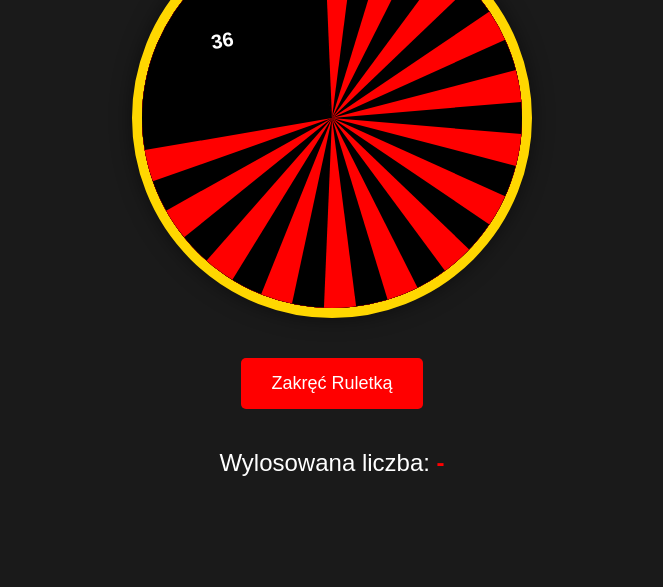
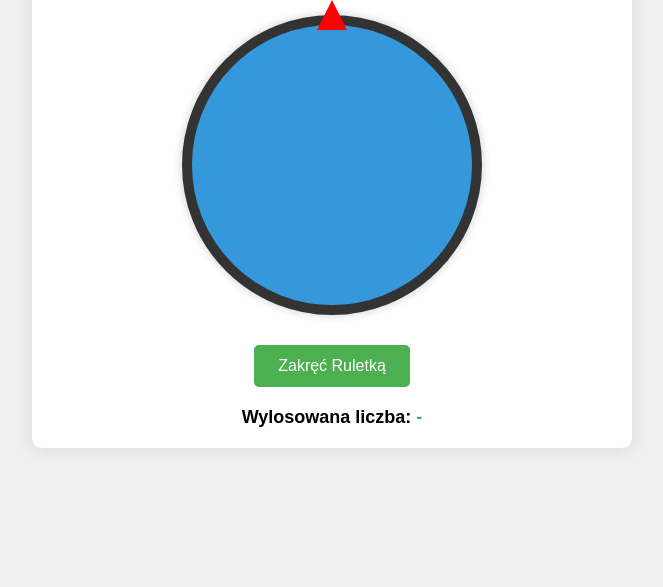
Before and after one commit to s27083/Rullet, a plain HTML site: page index.html in a window 1280 px wide. Shown: the part 213-800 px from the top of the page, without its empty margins (308-971 px from the left). Drawn offline with Linux system fonts and the light colour scheme.

Commit message:
Add files via upload

```diff
--- a/index.html
+++ b/index.html
@@ -3,19 +3,22 @@
 <head>
     <meta charset="UTF-8">
     <meta name="viewport" content="width=device-width, initial-scale=1.0">
-    <title>Ruletka</title>
+    <title>Ruletka Liczbowa</title>
     <link rel="stylesheet" href="style.css">
 </head>
 <body>
     <div class="container">
-        <div class="roulette">
-            <div class="wheel">
-                <div class="number-container"></div>
+        <h1>Ruletka Buchów 🚬 </h1>
+        <div class="roulette-container">
+            <div class="roulette-wheel" id="rouletteWheel">
+                <div class="selector"></div>
+                <div class="wheel" id="wheel"></div>
             </div>
-            <div class="pointer"></div>
         </div>
-        <button id="spinButton">Zakręć Ruletką</button>
-        <div id="result">Wylosowana liczba: <span id="selectedNumber">-</span></div>
+        <div class="controls">
+            <button id="spinButton">Zakręć Ruletką</button>
+            <div class="result" id="result">Wylosowana liczba: <span id="selectedNumber">-</span></div>
+        </div>
     </div>
     <script src="script.js"></script>
 </body>
--- a/script.js
+++ b/script.js
@@ -1,63 +1,79 @@
-document.addEventListener('DOMContentLoaded', () => {
-    const wheel = document.querySelector('.wheel');
-    const numberContainer = document.querySelector('.number-container');
+document.addEventListener('DOMContentLoaded', function() {
+    const MIN_NUMBER = 3;
+    const MAX_NUMBER = 150;
+    const wheel = document.getElementById('wheel');
     const spinButton = document.getElementById('spinButton');
     const selectedNumberElement = document.getElementById('selectedNumber');
 
-    // Liczby na ruletce (0-36)
-    const numbers = Array.from({length: 37}, (_, i) => i);
-
-    // Tworzenie segmentów ruletki
-    numbers.forEach((number, index) => {
-        const segment = document.createElement('div');
-        segment.className = 'number';
-        segment.textContent = number;
-
-        // Obliczanie kąta dla każdego segmentu
-        const angle = (index * 360) / numbers.length;
-        segment.style.transform = `rotate(${angle}deg)`;
-
-        // Ustawianie koloru tła
-        if (number === 0) {
-            segment.style.backgroundColor = '#008000'; // zielony dla zera
-        } else if (number % 2 === 0) {
-            segment.style.backgroundColor = '#000000'; // czarny dla parzystych
-        } else {
-            segment.style.backgroundColor = '#ff0000'; // czerwony dla nieparzystych
-        }
-
-        numberContainer.appendChild(segment);
-    });
-
     let isSpinning = false;
 
-    spinButton.addEventListener('click', () => {
+    // Generowanie liczb dla ruletki
+    function initializeWheel() {
+        // Wypełniamy koło pojedynczym kolorem
+        wheel.style.backgroundColor = '#3498db';
+
+        // Wyświetlanie bieżącej liczby podczas obrotu
+        const centerNumber = document.createElement('div');
+        centerNumber.className = 'center-number';
+        centerNumber.id = 'centerNumber';
+        centerNumber.textContent = '';
+        wheel.appendChild(centerNumber);
+    }
+
+    // Losowanie liczby i obracanie koła
+    function spinWheel() {
         if (isSpinning) return;
 
         isSpinning = true;
         spinButton.disabled = true;
+        selectedNumberElement.textContent = '-';
 
-        // Losowy kąt obrotu (minimum 5 pełnych obrotów + losowa wartość)
-        const rotations = 5 + Math.random() * 5;
-        const degrees = rotations * 360;
+        // Losowanie liczby
+        const selectedNumber = Math.floor(Math.random() * (MAX_NUMBER - MIN_NUMBER + 1)) + MIN_NUMBER;
 
-        // Dodatkowy losowy kąt dla końcowej pozycji
-        const extraDegrees = Math.random() * 360;
-        const totalDegrees = degrees + extraDegrees;
+        // Symulacja obrotu koła poprzez animację
+        let spins = 0;
+        const totalSpins = 30; // Ilość "migotań" liczb podczas obrotu
+        let spinInterval = 50; // ms między zmianami liczb na początku
+        const centerNumber = document.getElementById('centerNumber');
 
-        // Animacja obrotu
-        wheel.style.transform = `rotate(${totalDegrees}deg)`;
+        let spinAnimation = setInterval(function() {
+            // Losowa liczba podczas animacji
+            const randomAnimNumber = Math.floor(Math.random() * (MAX_NUMBER - MIN_NUMBER + 1)) + MIN_NUMBER;
+            centerNumber.textContent = randomAnimNumber;
 
-        // Obliczanie wylosowanej liczby
-        setTimeout(() => {
-            const finalRotation = extraDegrees;
-            const segmentSize = 360 / numbers.length;
-            const selectedIndex = Math.floor(((360 - (finalRotation % 360)) % 360) / segmentSize);
-            const selectedNumber = numbers[selectedIndex];
+            spins++;
 
-            selectedNumberElement.textContent = selectedNumber;
-            isSpinning = false;
-            spinButton.disabled = false;
-        }, 4000);
-    });
+            // Stopniowe spowalnianie animacji
+            if (spins > totalSpins * 0.7) {
+                spinInterval += 10;
+                clearInterval(spinAnimation);
+                spinAnimation = setInterval(arguments.callee, spinInterval);
+            }
+
+            // Zakończenie animacji
+            if (spins >= totalSpins) {
+                clearInterval(spinAnimation);
+                centerNumber.textContent = selectedNumber;
+                selectedNumberElement.textContent = selectedNumber;
+
+                // Odblokowujemy przycisk po zakończeniu animacji
+                setTimeout(() => {
+                    isSpinning = false;
+                    spinButton.disabled = false;
+                }, 500);
+            }
+        }, spinInterval);
+
+        // Animacja obrotu koła
+        wheel.style.transition = 'transform 3s cubic-bezier(0.17, 0.67, 0.12, 0.99)';
+        const rotations = Math.floor(Math.random() * 3) + 5; // 5-7 pełnych obrotów
+        wheel.style.transform = `rotate(${rotations * 360}deg)`;
+    }
+
+    // Inicjalizacja koła
+    initializeWheel();
+
+    // Obsługa przycisku
+    spinButton.addEventListener('click', spinWheel);
 });
--- a/style.css
+++ b/style.css
@@ -5,92 +5,106 @@
 }
 
 body {
+    font-family: Arial, sans-serif;
+    background-color: #f0f0f0;
     display: flex;
     justify-content: center;
     align-items: center;
     min-height: 100vh;
-    background-color: #1a1a1a;
-    font-family: Arial, sans-serif;
+    padding: 20px;
 }
 
 .container {
     text-align: center;
+    background-color: white;
+    border-radius: 10px;
+    padding: 20px;
+    box-shadow: 0 0 20px rgba(0, 0, 0, 0.1);
+    max-width: 600px;
+    width: 100%;
 }
 
-.roulette {
+h1 {
+    margin-bottom: 30px;
+    color: #333;
+}
+
+.roulette-container {
     position: relative;
-    width: 400px;
-    height: 400px;
-    margin: 20px auto;
+    margin: 30px auto;
+}
+
+.roulette-wheel {
+    position: relative;
+    width: 300px;
+    height: 300px;
+    margin: 0 auto;
 }
 
 .wheel {
     width: 100%;
     height: 100%;
     border-radius: 50%;
-    background: #333;
     position: relative;
     overflow: hidden;
-    border: 10px solid gold;
-    box-shadow: 0 0 20px rgba(0, 0, 0, 0.5);
-    transition: transform 4s cubic-bezier(0.17, 0.67, 0.12, 0.99);
+    transition: transform 3s cubic-bezier(0.17, 0.67, 0.12, 0.99);
+    box-shadow: 0 0 10px rgba(0, 0, 0, 0.2);
+    border: 10px solid #333;
+    display: flex;
+    justify-content: center;
+    align-items: center;
 }
 
-.number-container {
-    width: 100%;
-    height: 100%;
-    position: absolute;
+.center-number {
+    color: white;
+    font-size: 60px;
+    font-weight: bold;
+    text-shadow: 2px 2px 4px rgba(0, 0, 0, 0.5);
 }
 
-.number {
+.selector {
     position: absolute;
-    width: 50%;
-    height: 50%;
-    transform-origin: 100% 100%;
-    display: flex;
-    align-items: center;
-    justify-content: center;
-    font-size: 20px;
-    font-weight: bold;
-    color: white;
-}
-
-.pointer {
-    position: absolute;
-    top: -20px;
+    top: -15px;
     left: 50%;
     transform: translateX(-50%);
     width: 0;
     height: 0;
-    border-left: 20px solid transparent;
-    border-right: 20px solid transparent;
-    border-top: 40px solid #ff0000;
-    z-index: 2;
+    border-left: 15px solid transparent;
+    border-right: 15px solid transparent;
+    border-bottom: 30px solid red;
+    z-index: 10;
+}
+
+.controls {
+    margin-top: 30px;
 }
 
 button {
-    padding: 15px 30px;
-    font-size: 18px;
-    background-color: #ff0000;
+    background-color: #4CAF50;
     color: white;
     border: none;
+    padding: 12px 24px;
+    font-size: 16px;
     border-radius: 5px;
     cursor: pointer;
-    margin: 20px 0;
     transition: background-color 0.3s;
 }
 
 button:hover {
-    background-color: #cc0000;
+    background-color: #45a049;
 }
 
-#result {
-    font-size: 24px;
-    color: white;
+button:disabled {
+    background-color: #cccccc;
+    cursor: not-allowed;
+}
+
+.result {
     margin-top: 20px;
+    font-size: 18px;
+    font-weight: bold;
 }
 
 #selectedNumber {
-    color: #ff0000;
-    font-weight: bold;
+    color: #4CAF50;
 }
```
